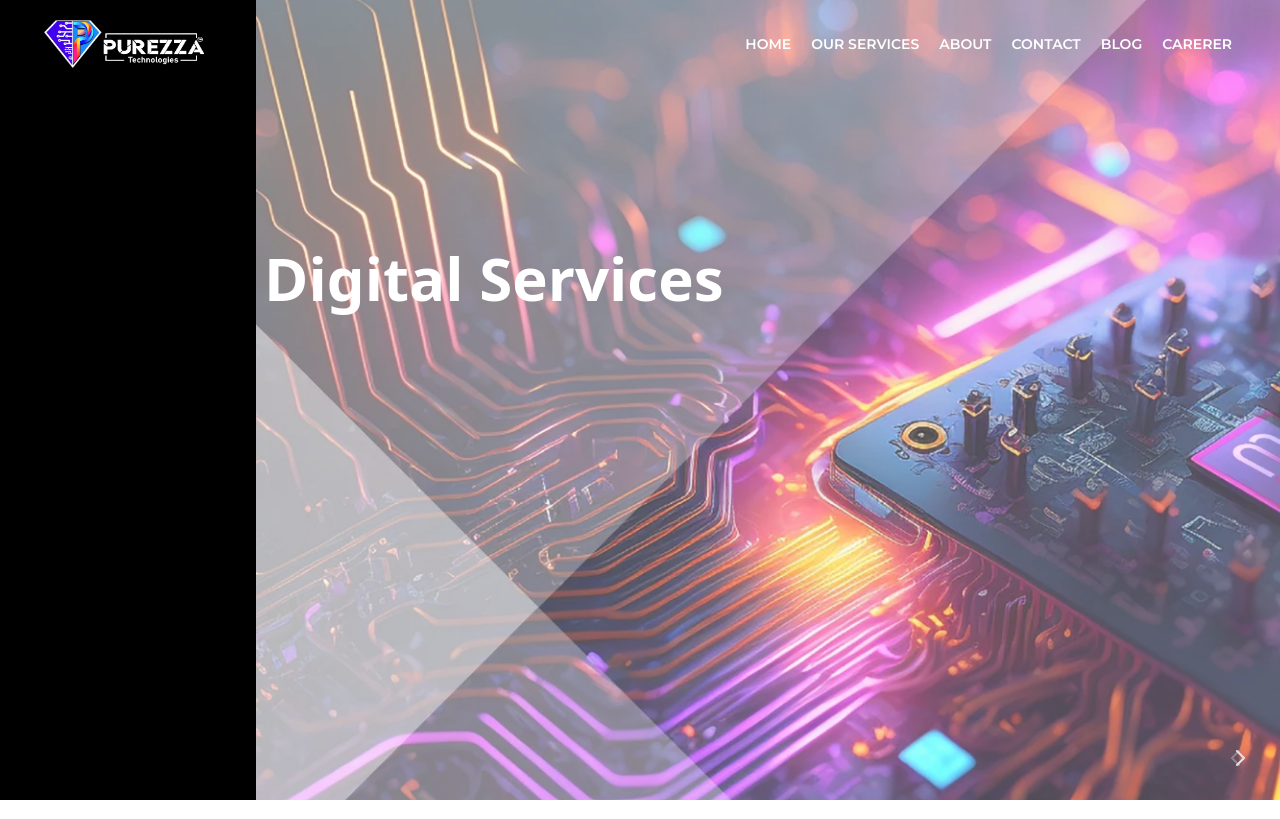
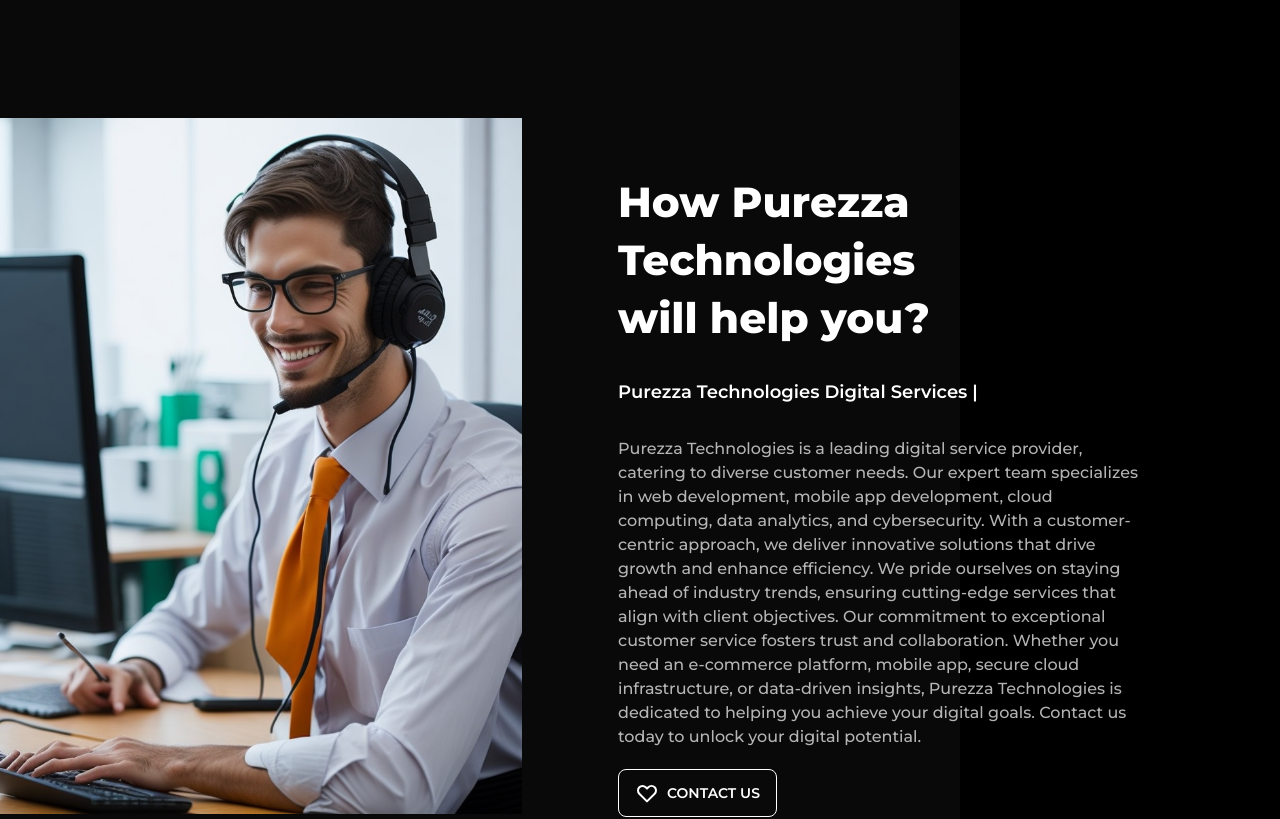
Before and after one commit to projit-biswas/Purezza, a React (Vite) app: page / in a window 1280 px wide. Shown: the top 819 px of the page. Built offline with nearby package versions, Linux system fonts and the light colour scheme.

Commit message:
Help section added

```diff
--- a/src/App.jsx
+++ b/src/App.jsx
@@ -13,19 +13,21 @@
 import OurClient from "./component/Homepage/OurClient";
 import News from "./component/Homepage/News";
 import OurServices from "./component/Homepage/OurServices";
+import Help from "./component/Homepage/Help";
 
 function App() {
   const [count, setCount] = useState(0);
 
   return (
     <>
-      <Navbar />
+      {/* <Navbar />
       <Home/>
       <About />
       <Needs />
       <OurServices/>
       <News/>
-      <OurClient/>
+      <OurClient/> */}
+      <Help/>
     </>
   );
 }
--- /dev/null
+++ b/src/component/Homepage/Help.jsx
@@ -0,0 +1,34 @@
+import React from "react";
+import Button from "./Button";
+
+function Help() {
+  return (
+    <>
+      <div className="bg-black w-full h-full font-mono text-white">
+        <div className="w-[25%] bg-black"></div>
+
+        <div className="w-[75%] bg-[#090909] ">
+          <div className="w-[1140px] h-[991px] flex gap-24 items-center">
+            <div className=" h-[755px] w-[50%]">
+
+              <img
+                src="src\assets\Leonardo_Diffusion_online_tech_support_1.jpg"
+                alt=""
+              />
+            </div>
+            <div className="w-[50%]">
+                <h1 className="text-[42px] mb-[30px] leading-snug font-extrabold">How Purezza Technologies
+                <br/>will help you?</h1>
+                <p className="mb-[30px] leading-relaxed text-lg font-semibold">Purezza Technologies Digital Services |</p>
+                <p className="text-[15[x] leading-[24px] font-medium opacity-70 ">Purezza Technologies is a leading digital service provider, catering to diverse customer needs. Our expert team specializes in web development, mobile app development, cloud computing, data analytics, and cybersecurity. With a customer-centric approach, we deliver innovative solutions that drive growth and enhance efficiency. We pride ourselves on staying ahead of industry trends, ensuring cutting-edge services that align with client objectives. Our commitment to exceptional customer service fosters trust and collaboration. Whether you need an e-commerce platform, mobile app, secure cloud infrastructure, or data-driven insights, Purezza Technologies is dedicated to helping you achieve your digital goals. Contact us today to unlock your digital potential.</p>
+               <div className="mt-5"> <Button title='CONTACT US'/></div>
+
+            </div>
+          </div>
+        </div>
+      </div>
+    </>
+  );
+}
+
+export default Help;
```
Also changed, not shown: src/assets/Leonardo_Diffusion_online_tech_support_1.jpg (added).
